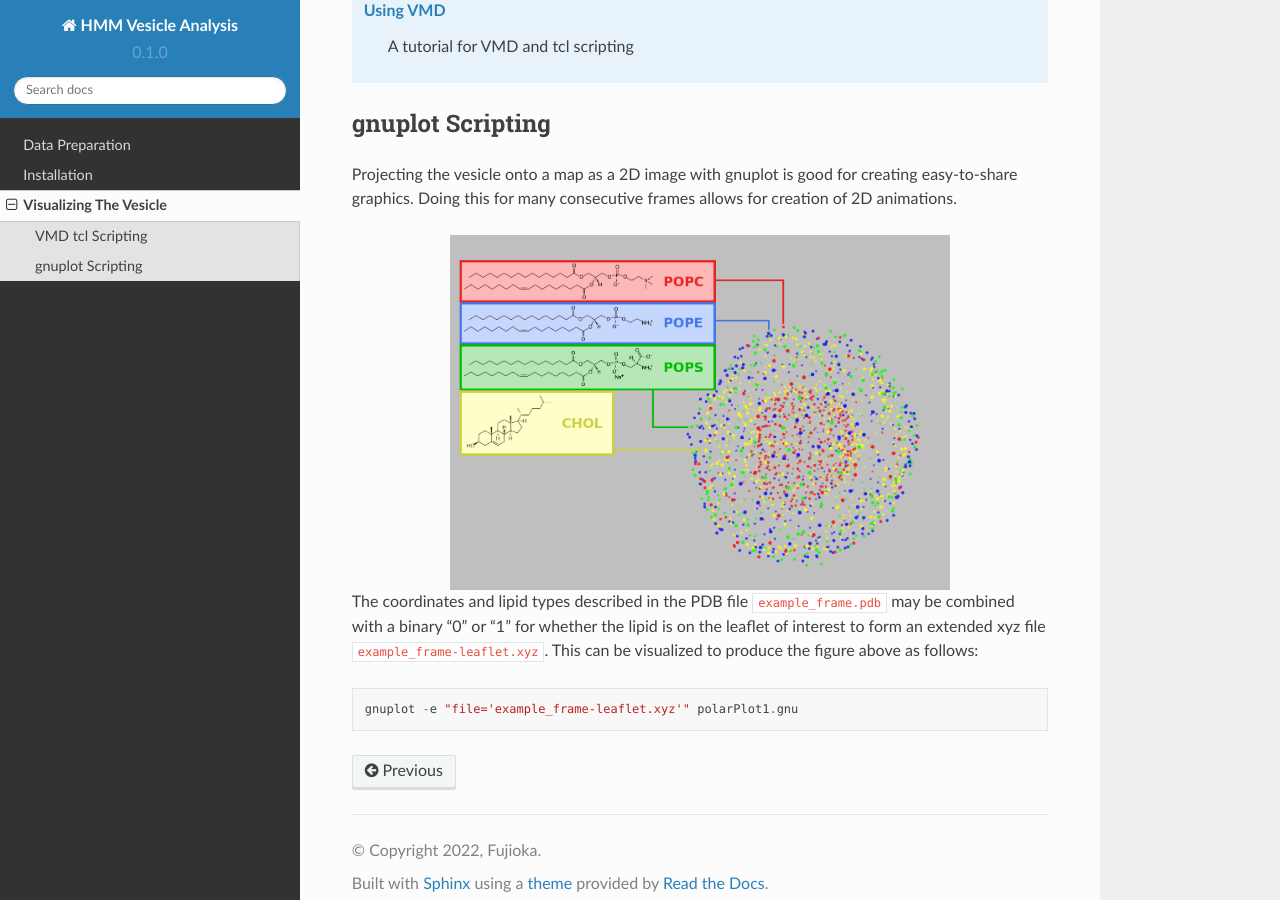
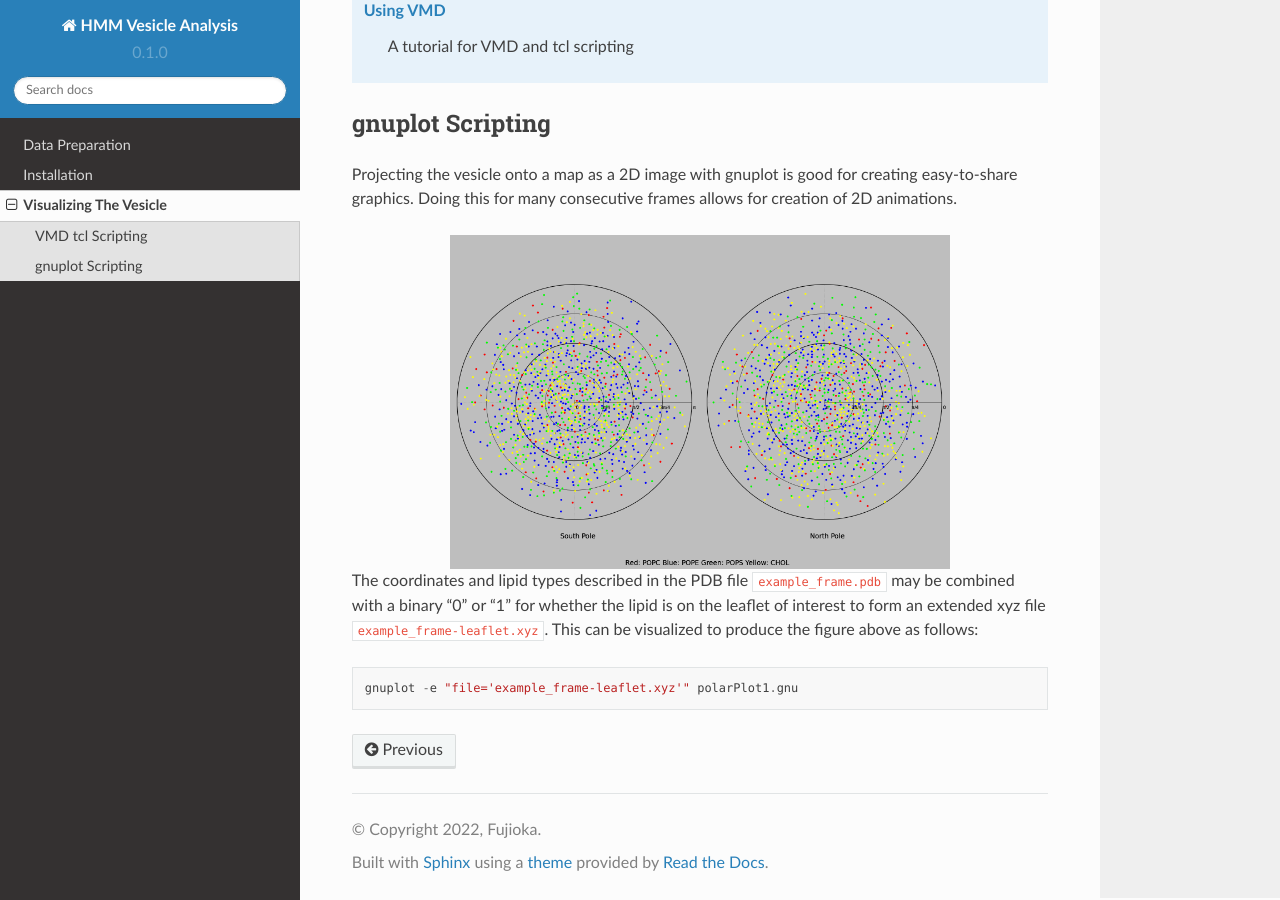
Before and after one commit to ka-zuumi/vesicle-HMM-analysis, a Sphinx documentation site: the page built from docs/Visualization.rst, in a window 1280 px wide and 900 px high, scrolled down 1040 px. Built offline with Sphinx 7.4.7 and the Read the Docs theme 2.0.0, drawn with Linux system fonts in a browser that asks for light colours.

Commit message:
Update Visualization.rst

```diff
--- a/docs/Visualization.rst
+++ b/docs/Visualization.rst
@@ -31,7 +31,7 @@ gnuplot Scripting
 
 Projecting the vesicle onto a map as a 2D image with gnuplot is good for creating easy-to-share graphics. Doing this for many consecutive frames allows for creation of 2D animations.
 
-.. image:: ../vesicle-analysis-visualaid1-bare1.png
+.. image:: ../polarPlot1.png
    :width: 500 px
    :align: center
 
```
